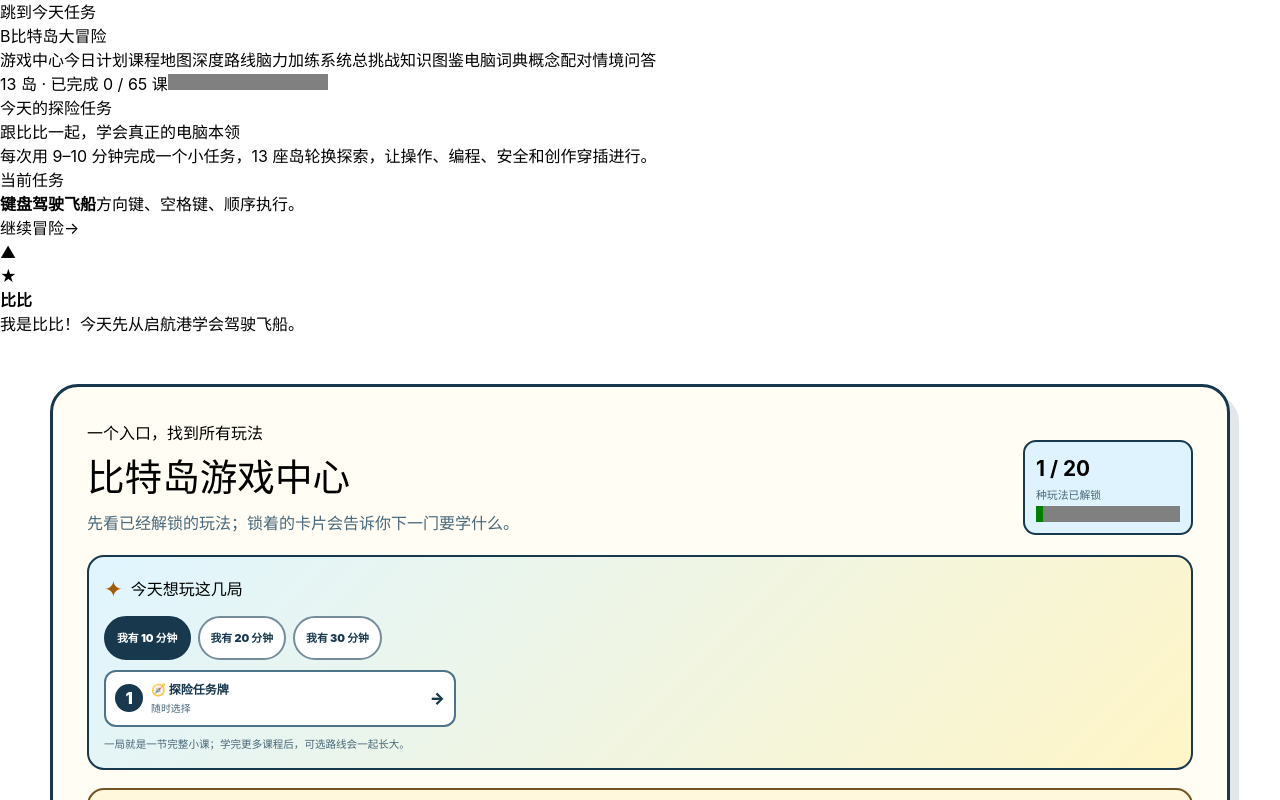
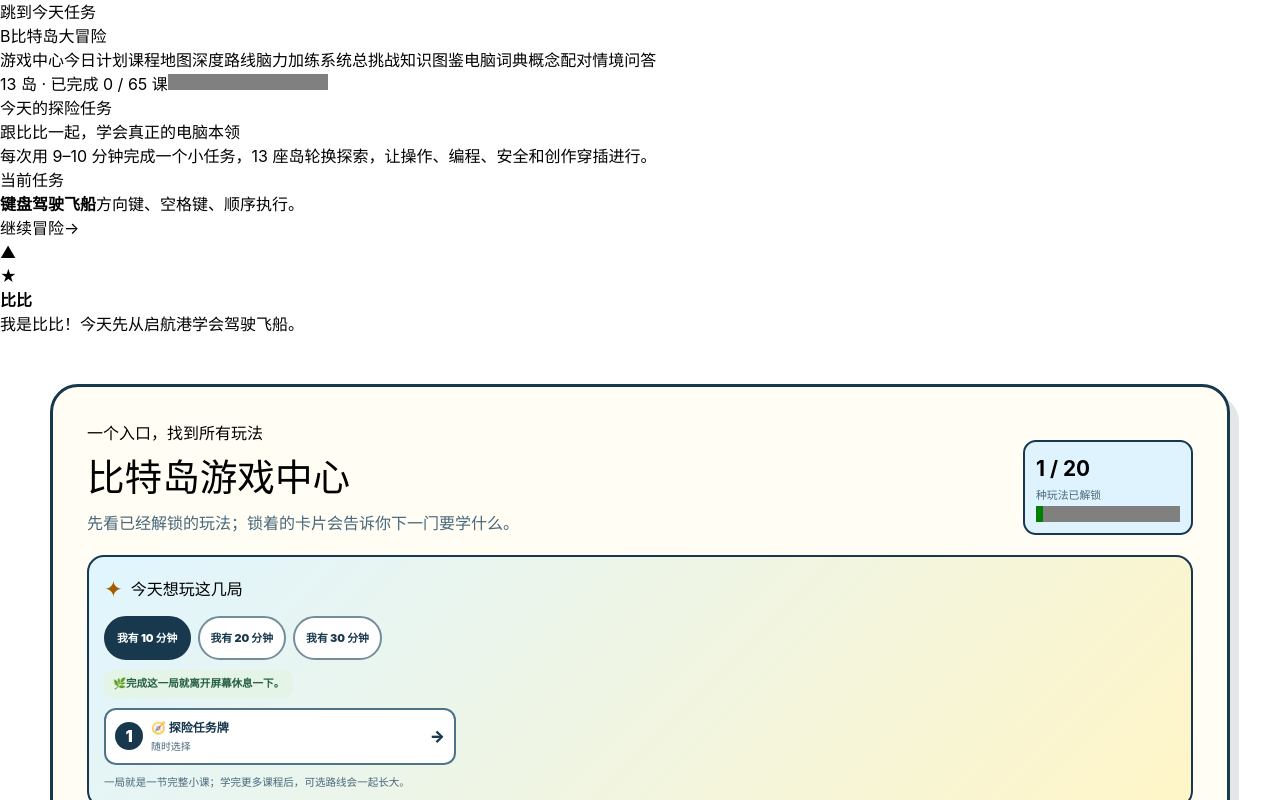
Before and after one commit to oldshipmaster/computer-study, a Next.js app: page / in a window 1280 px wide. Shown: the top 800 px of the page. Built offline with nearby package versions, Linux system fonts and the light colour scheme.

Commit message:
feat: pace game playlists with breaks

```diff
--- a/components/GameArcade.css
+++ b/components/GameArcade.css
@@ -17,6 +17,7 @@
 .game-arcade-time-options { display:flex; flex-wrap:wrap; gap:7px; }
 .game-arcade-time-options button { min-height:44px; padding:7px 11px; border:2px solid #758d9b; border-radius:999px; background:white; color:#17384d; cursor:pointer; font:inherit; font-size:.68rem; font-weight:900; }
 .game-arcade-time-options button[aria-pressed="true"] { border-color:#17384d; background:#17384d; color:white; }
+.game-arcade-break-plan { width:fit-content; padding:6px 9px; border-radius:9px; background:#e4f4e7; color:#285f47 !important; font-weight:800; }
 .game-arcade-recommendations { display: grid; grid-template-columns: repeat(3, minmax(0, 1fr)); gap: 8px; }
 .game-arcade-recommendation { display: grid; grid-template-columns: 28px minmax(0, 1fr) auto; min-height: 44px; align-items: center; gap: 2px 8px; padding: 9px; border: 2px solid #4e7489; border-radius: 12px; background: white; color: #17384d; text-decoration: none; }
 .game-arcade-recommendation > span { display: grid; grid-row: 1 / 3; width: 28px; height: 28px; place-items: center; border-radius: 50%; background: #17384d; color: white; font-weight: 950; }
--- a/components/GameArcade.tsx
+++ b/components/GameArcade.tsx
@@ -2,7 +2,7 @@
 
 import { useMemo, useState } from "react";
 import { getCourse } from "@/lib/course-data";
-import { buildClosestGameUnlocks, buildGameArcadeEntries, buildGameArcadeRecommendations, filterGameArcadeEntries, gameArcadePlaylistLimit, type GameArcadeCategory, type GameArcadeLevel } from "@/lib/game-arcade";
+import { buildClosestGameUnlocks, buildGameArcadeEntries, buildGameArcadeRecommendations, filterGameArcadeEntries, gameArcadePlaylistBreaks, gameArcadePlaylistLimit, type GameArcadeCategory, type GameArcadeLevel } from "@/lib/game-arcade";
 import "./GameArcade.css";
 
 interface GameArcadeProps {
@@ -39,6 +39,7 @@ export function GameArcade({ completedCourseIds, onStartCourse }: GameArcadeProp
   const [favoriteIds, setFavoriteIds] = useState<string[]>([]);
   const [favoritesOnly, setFavoritesOnly] = useState(false);
   const recommendations = useMemo(() => buildGameArcadeRecommendations(entries, recommendationRotation, gameArcadePlaylistLimit(sessionMinutes), favoriteIds), [entries, favoriteIds, recommendationRotation, sessionMinutes]);
+  const playlistBreaks = gameArcadePlaylistBreaks(sessionMinutes);
   const closestUnlocks = useMemo(() => buildClosestGameUnlocks(entries), [entries]);
   const visibleEntries = filterGameArcadeEntries(entries, { query, category, level, unlockedOnly, favoritesOnly, favoriteIds });
   const filtersActive = Boolean(query.trim()) || category !== "all" || level !== "all" || unlockedOnly || favoritesOnly;
@@ -56,6 +57,7 @@ export function GameArcade({ completedCourseIds, onStartCourse }: GameArcadeProp
       <section className="game-arcade-picks" aria-labelledby="game-arcade-picks-heading">
         <div className="game-arcade-picks-heading"><div><span aria-hidden="true">✦</span><h3 id="game-arcade-picks-heading">今天想玩这几局</h3></div>{recommendations.length > 1 ? <button onClick={() => setRecommendationRotation((current) => current + 1)} type="button">换一组推荐 ↻</button> : null}</div>
         <div className="game-arcade-time-options" aria-label="选择今天游戏时间" role="group">{([10, 20, 30] as const).map((minutes) => <button aria-pressed={sessionMinutes === minutes} key={minutes} onClick={() => setSessionMinutes(minutes)} type="button">我有 {minutes} 分钟</button>)}</div>
+        <p className="game-arcade-break-plan"><span aria-hidden="true">🌿</span>{playlistBreaks ? <>中间安排 {playlistBreaks} 次离屏休息，每局后看看远处、动动身体。</> : <>完成这一局就离开屏幕休息一下。</>}</p>
         <div className="game-arcade-recommendations" role="list">{recommendations.map((entry, index) => <a aria-label={`推荐第${index + 1}局：前往${entry.title}`} className="game-arcade-recommendation" href={`#${entry.targetId}`} key={entry.id} role="listitem"><span>{index + 1}</span><b>{entry.icon} {entry.title}</b><small>{entry.duration}</small><i aria-hidden="true">→</i></a>)}</div>
         {favoriteIds.length ? <p>收藏玩法会优先进入今日推荐；未解锁的收藏会等学完再加入。</p> : recommendations.length === 1 ? <p>一局就是一节完整小课；学完更多课程后，可选路线会一起长大。</p> : <p>按每局约 8–10 分钟安排，只从已解锁玩法中轮换，不会记录选择。</p>}
       </section>
--- a/lib/game-arcade.ts
+++ b/lib/game-arcade.ts
@@ -143,3 +143,4 @@ export function buildClosestGameUnlocks(entries: readonly GameArcadeEntry[], lim
 }
 
 export function gameArcadePlaylistLimit(minutes: number): number { if (!Number.isFinite(minutes) || minutes < 15) return 1; if (minutes < 25) return 2; return 3; }
+export function gameArcadePlaylistBreaks(minutes: number): number { return Math.max(0, gameArcadePlaylistLimit(minutes) - 1); }
```
Also changed, not shown: 2 other files (tests, documents, lock files or other folders).
